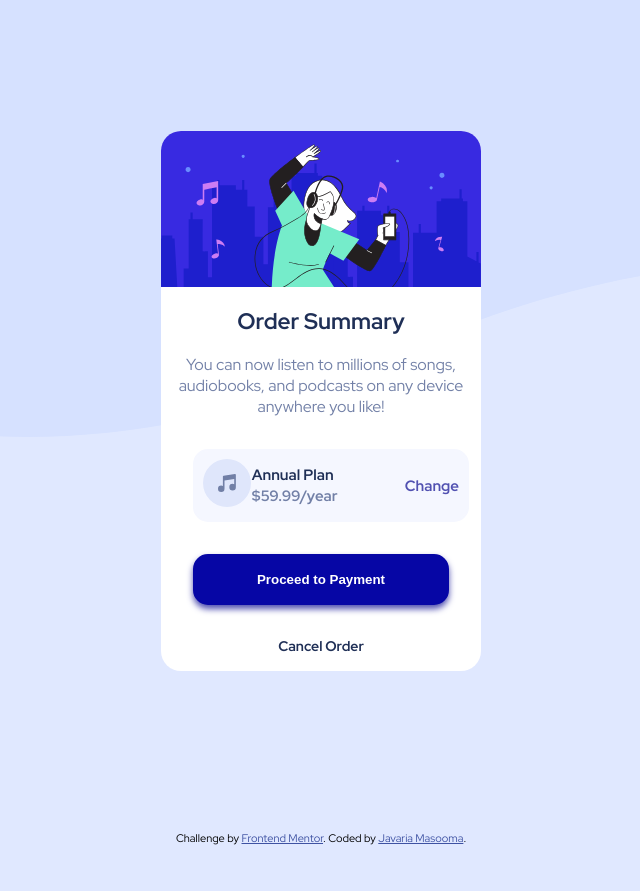
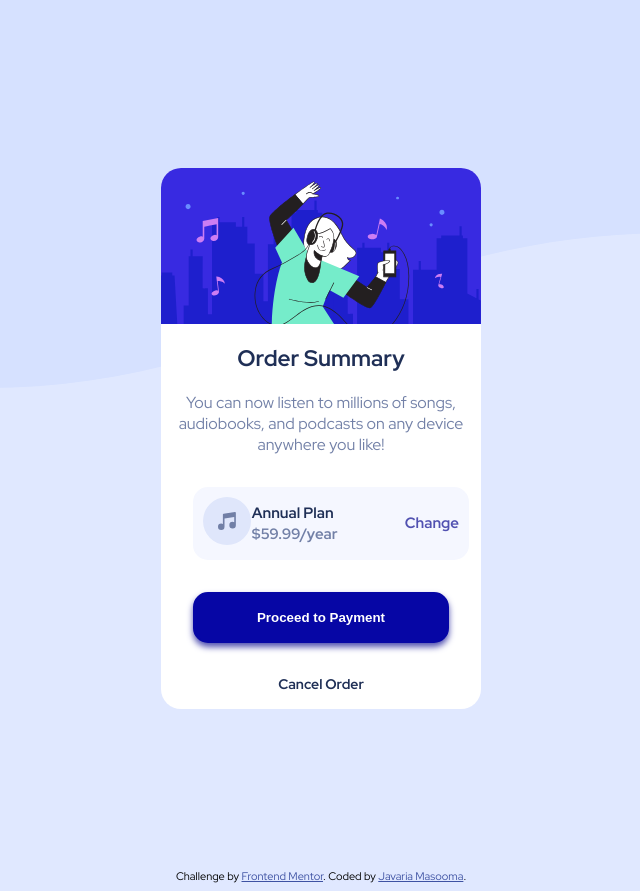
Before and after one commit to j-masuma/order-summary-component, a plain HTML site: page index.html in a window 1280 px wide. Shown: the whole page, without its empty margins (319-959 px from the left). Before the commit the page ends 845 px from the top, so only its background shows below. Drawn offline with Linux system fonts and the light colour scheme.

Commit message:
made some changes in styling

```diff
--- a/style.css
+++ b/style.css
@@ -3,26 +3,25 @@ body{
     flex-direction: column;
     justify-content: center;
     align-items: center;
-    height: 100vh;
+    min-height: 100vh;
     font-family: 'Red Hat Display', sans-serif;
     font-size: 15px;
     background-image: url("./images/pattern-background-desktop.svg");
     background-repeat: no-repeat;
+    background-size: contain;
     background-color: hsl(225, 100%, 94%);
-
 }
 main{
     display: flex;
     flex-direction: column;
-    /* border: 2px solid black; */
     border-radius: 20px;
     margin: 20vh;
-    max-width: 20rem;
+    width: 20rem;
     background-color: white;
 }
 main img{
     width: 100%;
-    max-width: 100%;
+    width: 100%;
     border-top-left-radius: 20px;
     border-top-right-radius: 20px;
 }
```
